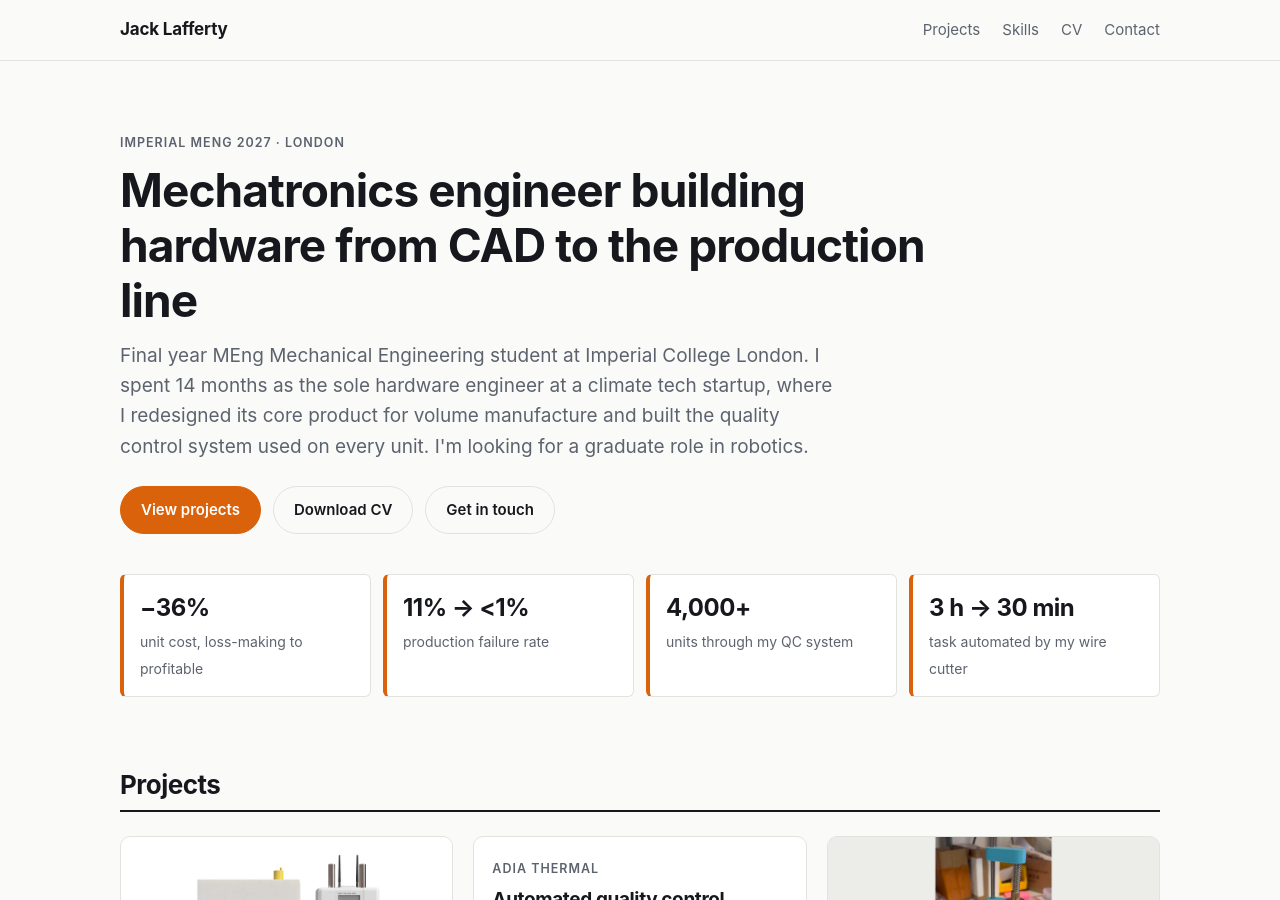
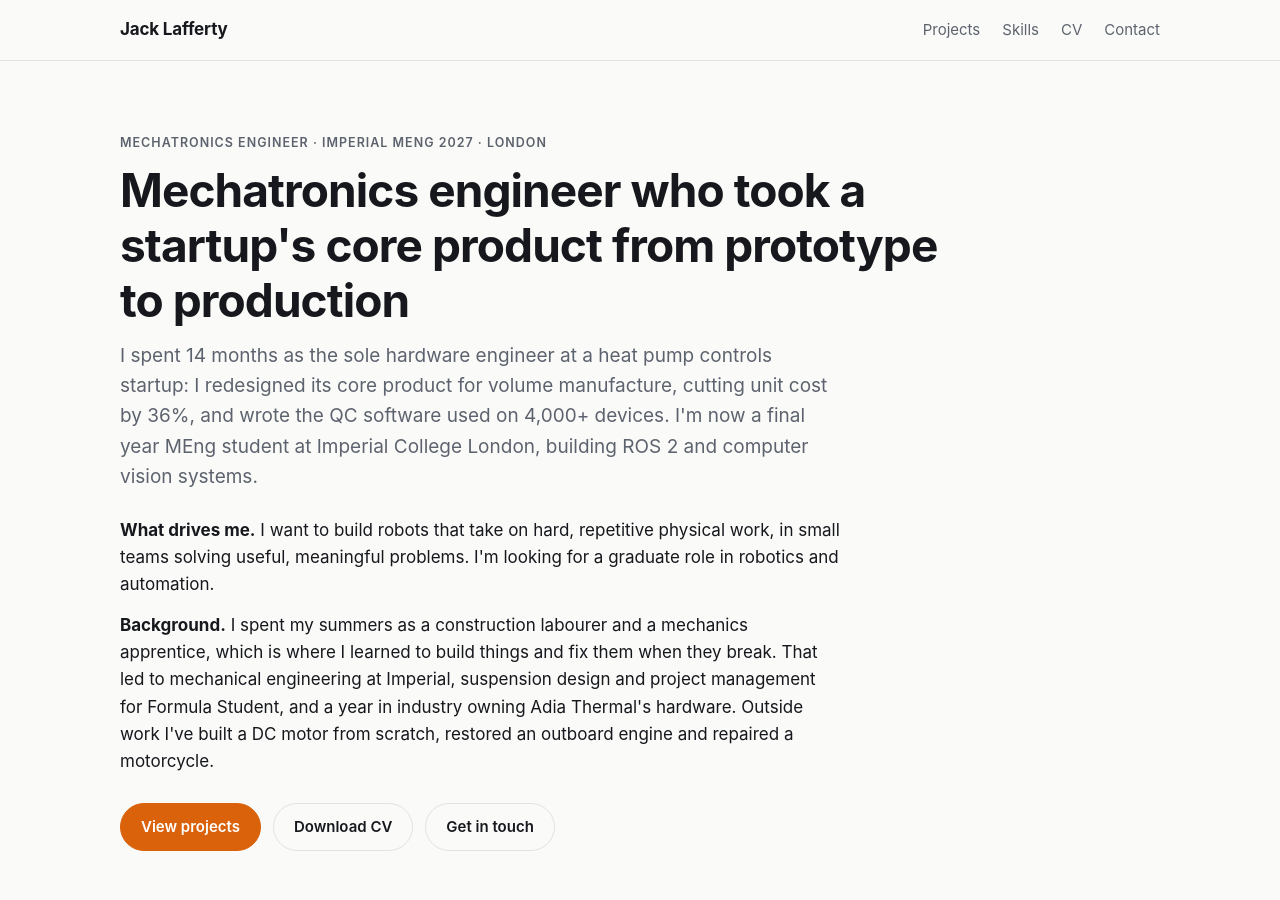
Before and after one commit to jack-laff/jack-laff.github.io, a Jekyll site: the page built from index.html, in a window 1280 px wide and 900 px high. Built offline with Jekyll 4.4.1, drawn with Linux system fonts in a browser that asks for light colours; some of the changed text lies outside the part shown.

Commit message:
Home: CV-style headline, motivations and background; drop metric tiles

```diff
--- a/index.html
+++ b/index.html
@@ -3,25 +3,32 @@ layout: default
 title: Jack Lafferty
 ---
 <section class="intro wrap">
-  <p class="eyebrow">Imperial MEng 2027 &middot; London</p>
-  <h1>{{ site.tagline }}</h1>
+  <p class="eyebrow">Mechatronics engineer &middot; Imperial MEng 2027 &middot; London</p>
+  <h1>Mechatronics engineer who took a startup's core product from prototype to production</h1>
   <p class="lead">
-    Final year MEng Mechanical Engineering student at Imperial College London. I spent 14 months as the sole
-    hardware engineer at a climate tech startup, where I redesigned its core product for volume manufacture and
-    built the quality control system used on every unit. I'm looking for a graduate role in robotics.
+    I spent 14 months as the sole hardware engineer at a heat pump controls startup: I redesigned its core product
+    for volume manufacture, cutting unit cost by 36%, and wrote the QC software used on 4,000+ devices.
+    I'm now a final year MEng student at Imperial College London, building ROS 2 and computer vision systems.
   </p>
+
+  <div class="story">
+    <p>
+      <strong>What drives me.</strong> I want to build robots that take on hard, repetitive physical work, in small
+      teams solving useful, meaningful problems. I'm looking for a graduate role in robotics and automation.
+    </p>
+    <p>
+      <strong>Background.</strong> I spent my summers as a construction labourer and a mechanics apprentice, which is
+      where I learned to build things and fix them when they break. That led to mechanical engineering at Imperial,
+      suspension design and project management for Formula Student, and a year in industry owning Adia Thermal's
+      hardware. Outside work I've built a DC motor from scratch, restored an outboard engine and repaired a motorcycle.
+    </p>
+  </div>
+
   <p class="cta">
     <a class="button" href="#projects">View projects</a>
     <a class="button ghost" href="{{ site.cv_file | relative_url }}">Download CV</a>
     <a class="button ghost" href="mailto:{{ site.email }}">Get in touch</a>
   </p>
-
-  <ul class="metrics">
-    <li><strong>&minus;36%</strong><span>unit cost, loss-making to profitable</span></li>
-    <li><strong>11% &rarr; &lt;1%</strong><span>production failure rate</span></li>
-    <li><strong>4,000+</strong><span>units through my QC system</span></li>
-    <li><strong>3 h &rarr; 30 min</strong><span>task automated by my wire cutter</span></li>
-  </ul>
 </section>
 
 <section id="projects" class="wrap">
@@ -50,30 +57,13 @@ title: Jack Lafferty
   </ul>
 </section>
 
-<section id="about" class="wrap about">
-  <h2 class="section-title">About</h2>
-  <div class="about-grid">
-    <div class="prose">
-      <p>
-        I started out on building sites and in a garage, which is where I learned to build things and fix them
-        when they break. That led me to mechanical engineering at Imperial and to a year in industry at Adia Thermal,
-        a 10-person heat pump controls startup, where I owned the hardware: design, testing, suppliers and production.
-      </p>
-      <p>
-        Before that I was suspension designer and project manager for Imperial's Formula Student team, contributing
-        to a 10.1% vehicle mass reduction. Outside work I've built a DC motor from scratch, restored an outboard
-        boat engine and repaired a motorcycle.
-      </p>
-    </div>
-    <div class="skills">
-      <h3>Skills</h3>
-      <dl>
-        <dt>Design</dt><dd>Fusion 360, SolidWorks, ANSYS (FEA), DFM/DFA</dd>
-        <dt>Electronics</dt><dd>Raspberry Pi, PIC microcontrollers, PCB design (KiCad), test rigs</dd>
-        <dt>Software</dt><dd>Python, C, MATLAB, Git, Docker, Linux and SSH</dd>
-        <dt>Robotics</dt><dd>ROS 2, MoveIt, Gazebo, OpenCV, Simulink, PID control</dd>
-        <dt>Making</dt><dd>Lathe, mill, waterjet, 3D printing</dd>
-      </dl>
-    </div>
-  </div>
+<section id="skills" class="wrap">
+  <h2 class="section-title">Skills</h2>
+  <dl class="skills-grid">
+    <div><dt>Design</dt><dd>Fusion 360, SolidWorks, ANSYS (FEA), DFM/DFA</dd></div>
+    <div><dt>Electronics</dt><dd>Raspberry Pi, PIC microcontrollers, PCB design (KiCad), test rigs</dd></div>
+    <div><dt>Software</dt><dd>Python, C, MATLAB, Git, Docker, Linux and SSH</dd></div>
+    <div><dt>Robotics</dt><dd>ROS 2, MoveIt, Gazebo, OpenCV, Simulink, PID control</dd></div>
+    <div><dt>Making</dt><dd>Lathe, mill, waterjet, 3D printing</dd></div>
+  </dl>
 </section>
```
